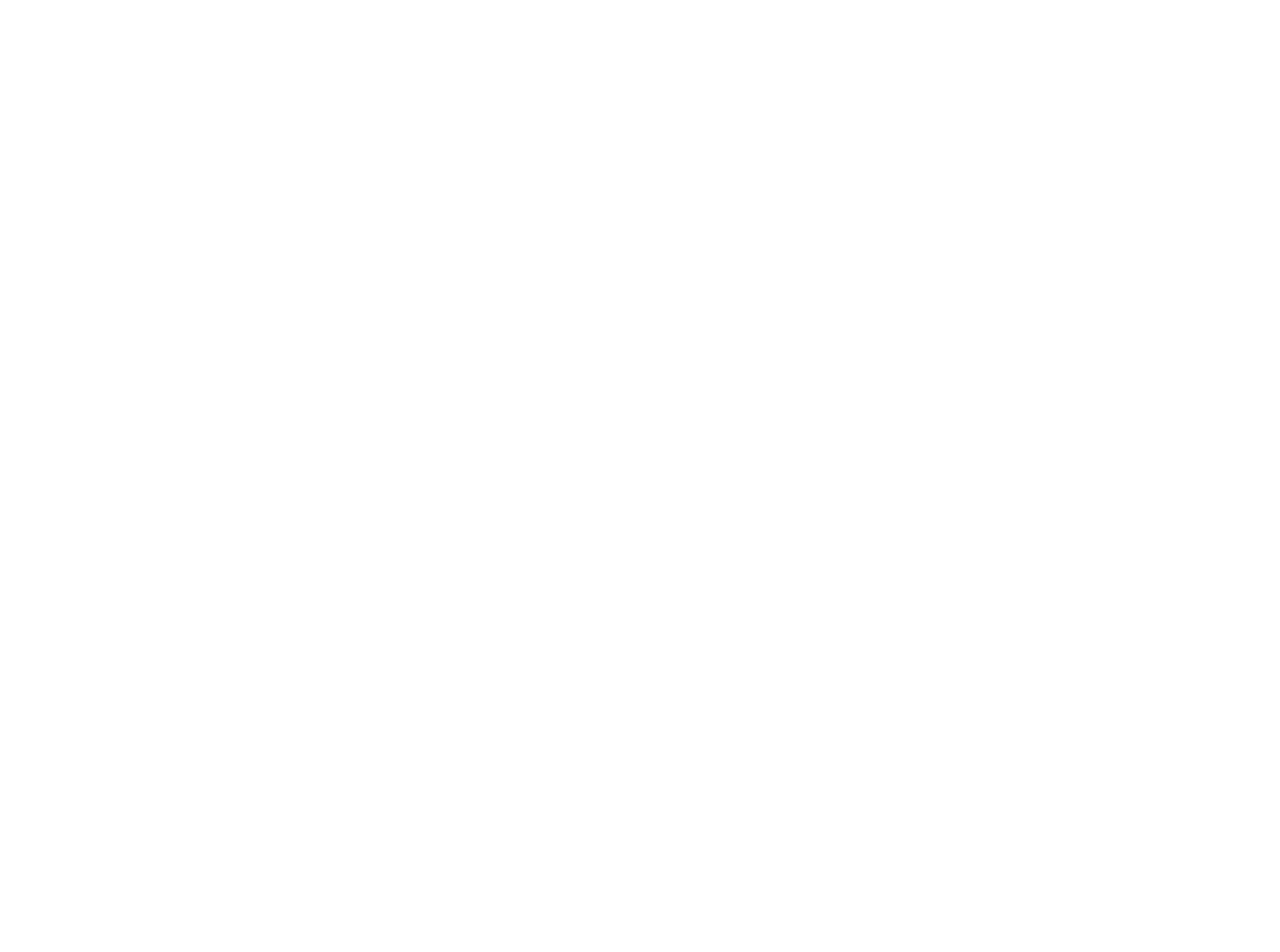
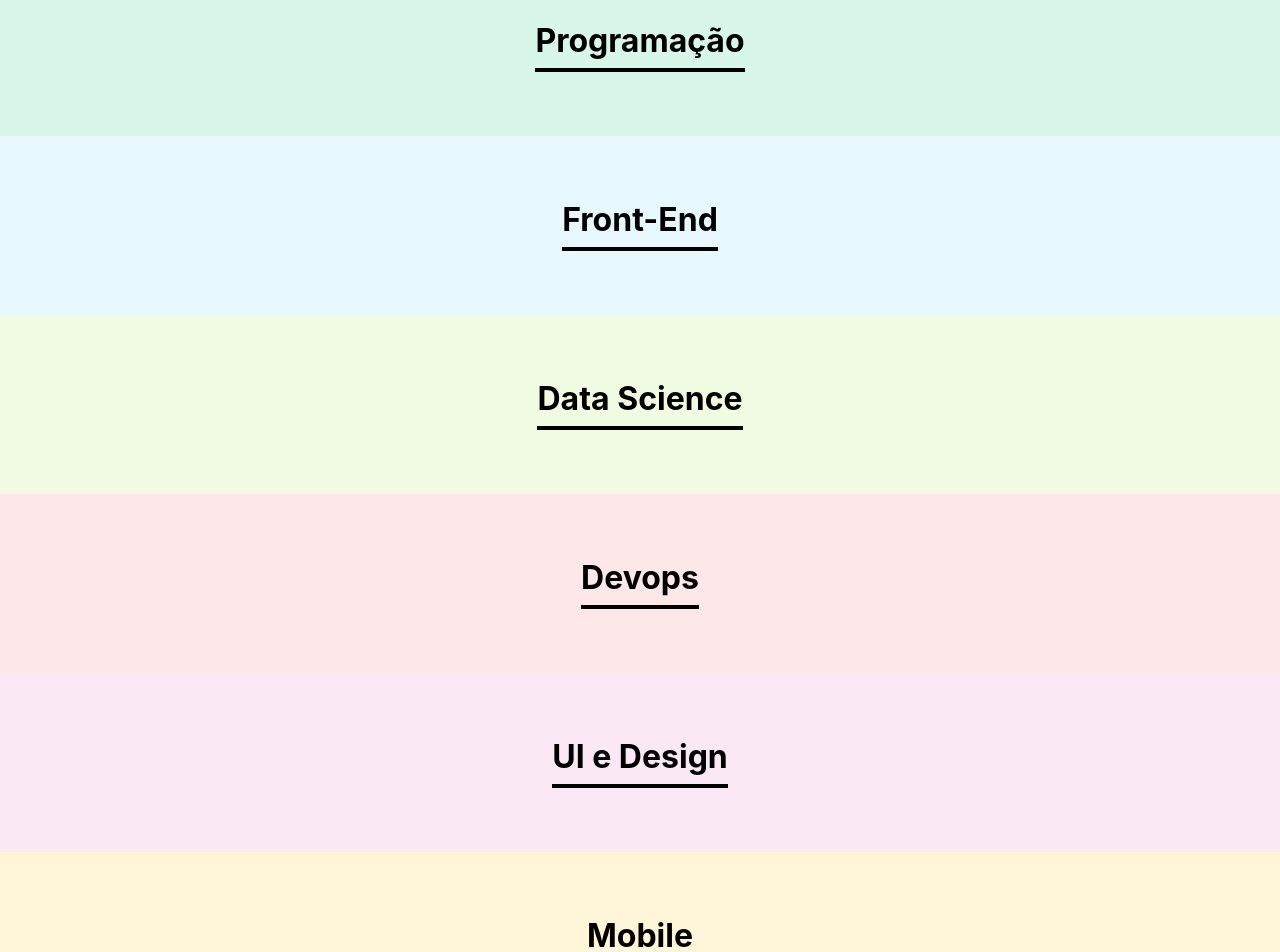
Before and after one commit to Nick-Rodrigues/organo, a React (Create React App) app: page / in a window 1280 px wide. Shown: the part 1520-2472 px from the top of the page. Before the commit the page ends 1477 px from the top, so only its background shows below. Built offline with nearby package versions, Linux system fonts and the light colour scheme.

Commit message:
Criação de cards dos times e estilização.

```diff
--- a/src/App.js
+++ b/src/App.js
@@ -1,9 +1,47 @@
 import { useState } from 'react';
 import Banner from './components/Banner/Banner.js';
-import CampoTexto from './components/CampoTexto';
 import Formulario from './components/Formulario/index.js';
+import Time from './components/Time/index.js';
 
 function App() {
+
+  const times = [
+    {
+      nome : 'Programação',
+      corPrimaria : '#57c278',
+      corSecundaria : '#d9f7e9'
+    },
+    {
+      nome : 'Front-End',
+      corPrimaria : '#82cffa',
+      corSecundaria : '#e8f8ff'
+    },
+    {
+      nome : 'Data Science',
+      corPrimaria : '#a6d156',
+      corSecundaria : '#f0fbe2'
+    },
+    {
+      nome : 'Devops',
+      corPrimaria : '#e06b69',
+      corSecundaria : '#fde7e8'
+    },
+    {
+      nome : 'UI e Design',
+      corPrimaria : '#db6ebf',
+      corSecundaria : '#fae9f5'
+    },
+    {
+      nome : 'Mobile',
+      corPrimaria : '#ffba05',
+      corSecundaria : '#fff5d9'
+    },
+    {
+      nome : 'Inovação e Gestão',
+      corPrimaria : '#ff8a29',
+      corSecundaria : '#ffeedf'
+    },
+  ]
 
   const [colaboradores, setColaboradores] = useState([])
 
@@ -17,6 +55,7 @@
     <div className="App">
       <Banner />
       <Formulario aoColaboradorCadastrado={colaborador => aoNovoColaboradorAdicionado(colaborador)}/>
+      {times.map(time => <Time key={time.nome} nome={time.nome} corPrimaria={time.corPrimaria} corSecundaria={time.corSecundaria}/>)}
     </div>
   );
 }
--- /dev/null
+++ b/src/components/Time/Time.css
@@ -0,0 +1,11 @@
+.time {
+    text-align: center;
+    padding: 32px;
+}
+
+.time h3{
+    font-size: 32px;
+    border-bottom: 4px solid;
+    display: inline-block;
+    padding-bottom: 8px;
+}
--- /dev/null
+++ b/src/components/Time/index.js
@@ -0,0 +1,12 @@
+import './Time.css'
+
+const Time = (props) => {
+    return(
+
+        <section className='time' style={{backgroundColor: props.corSecundaria}}>
+            <h3>{props.nome}</h3>
+        </section>
+    )
+}
+
+export default Time
```
